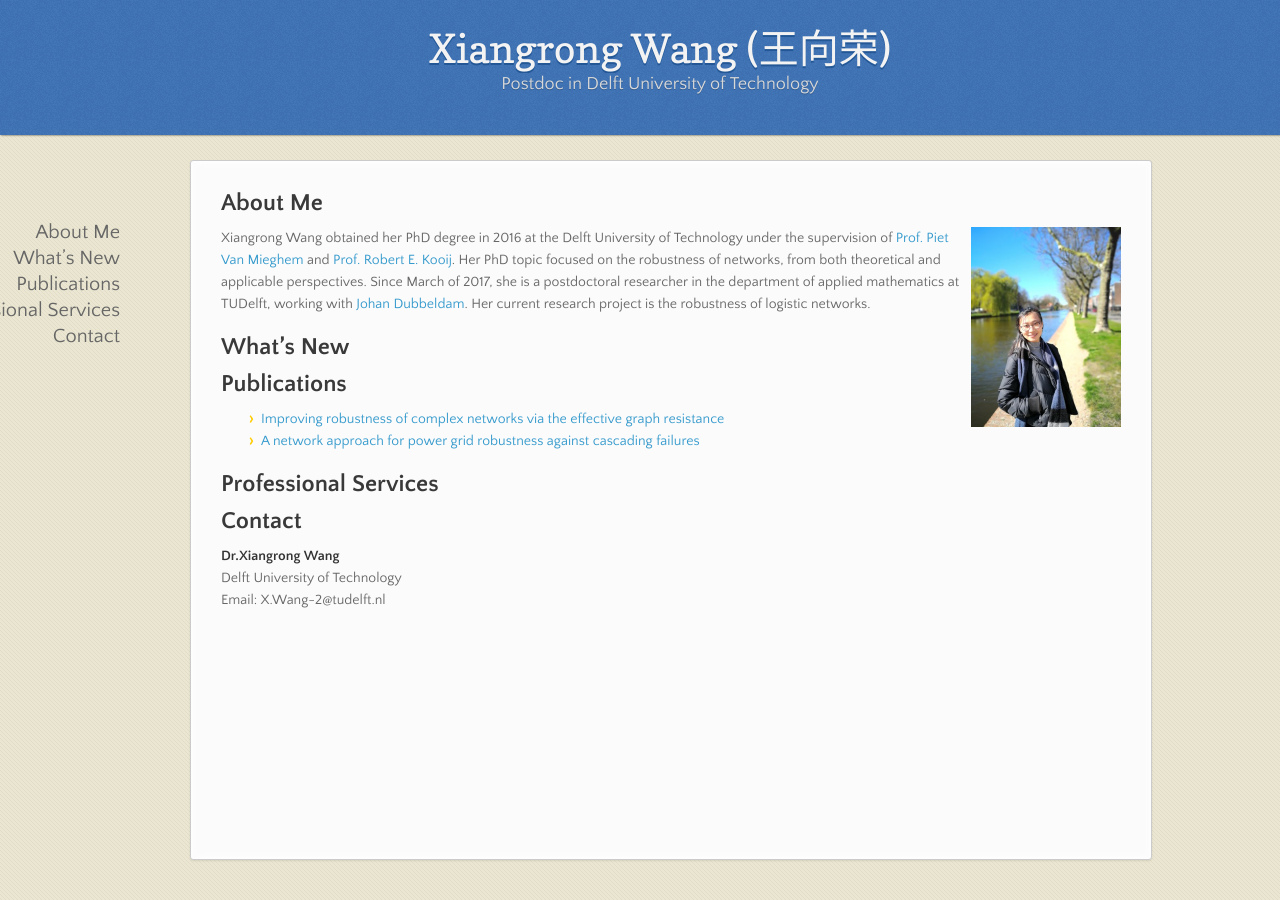
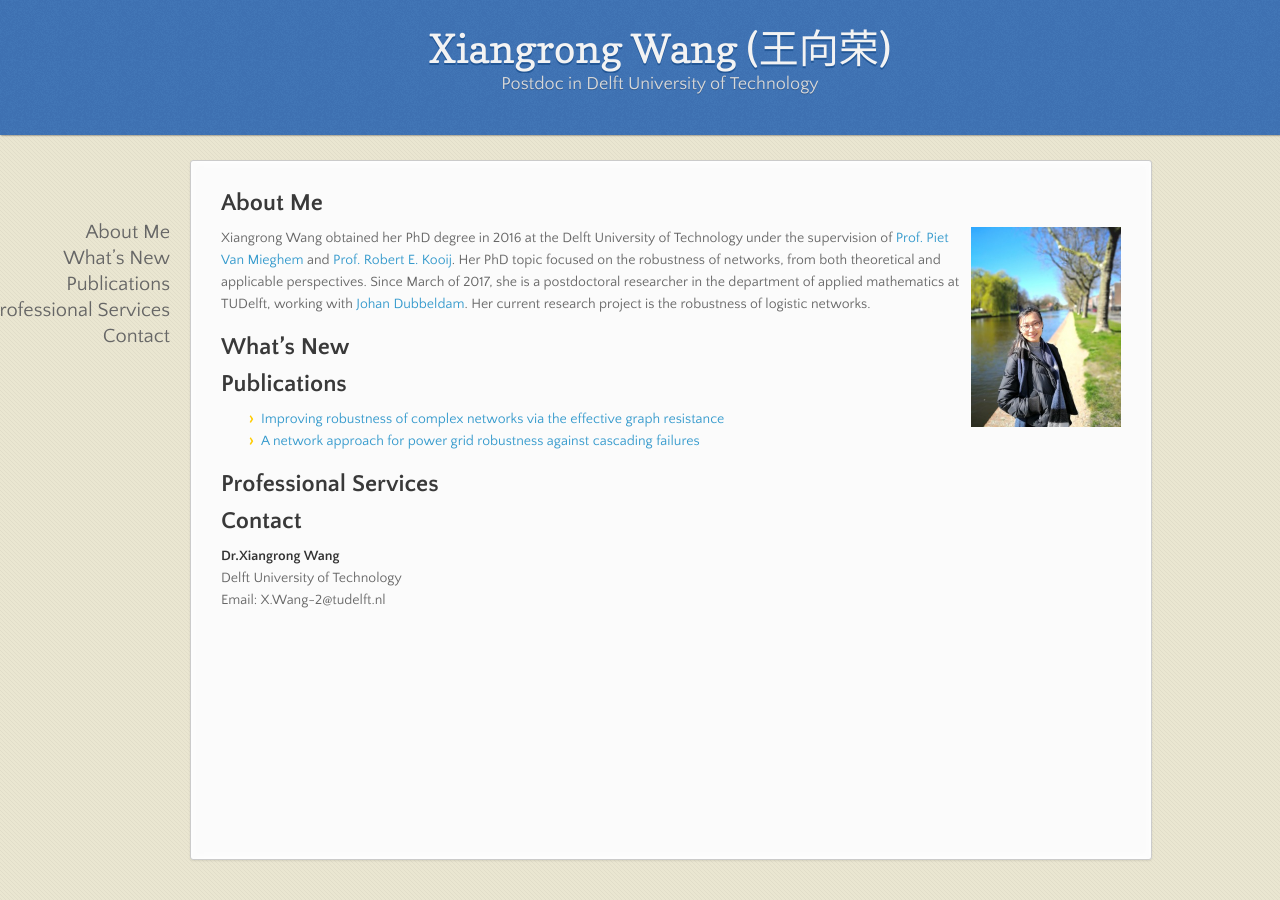
Before and after one commit to xiangrongwang/xiangrongwang.github.io, a Jekyll site: the page built from index.md, in a window 1280 px wide. Built offline with Jekyll 4.4.1, drawn with Linux system fonts in a browser that asks for light colours; nearby versions of some CDN libraries; our own code applies the rules of GitHub Pages for plain Markdown files.

Commit message:
Create jekyll-theme-leap-day.scss

```diff
--- a/_sass/jekyll-theme-leap-day.scss
+++ b/_sass/jekyll-theme-leap-day.scss
@@ -291,7 +291,7 @@ nav {
   position: fixed;
   top: 220px;
   left:50%;
-  margin-left:-750px;
+  margin-left:-700px;
   text-align: right;
 
   ul {
```
